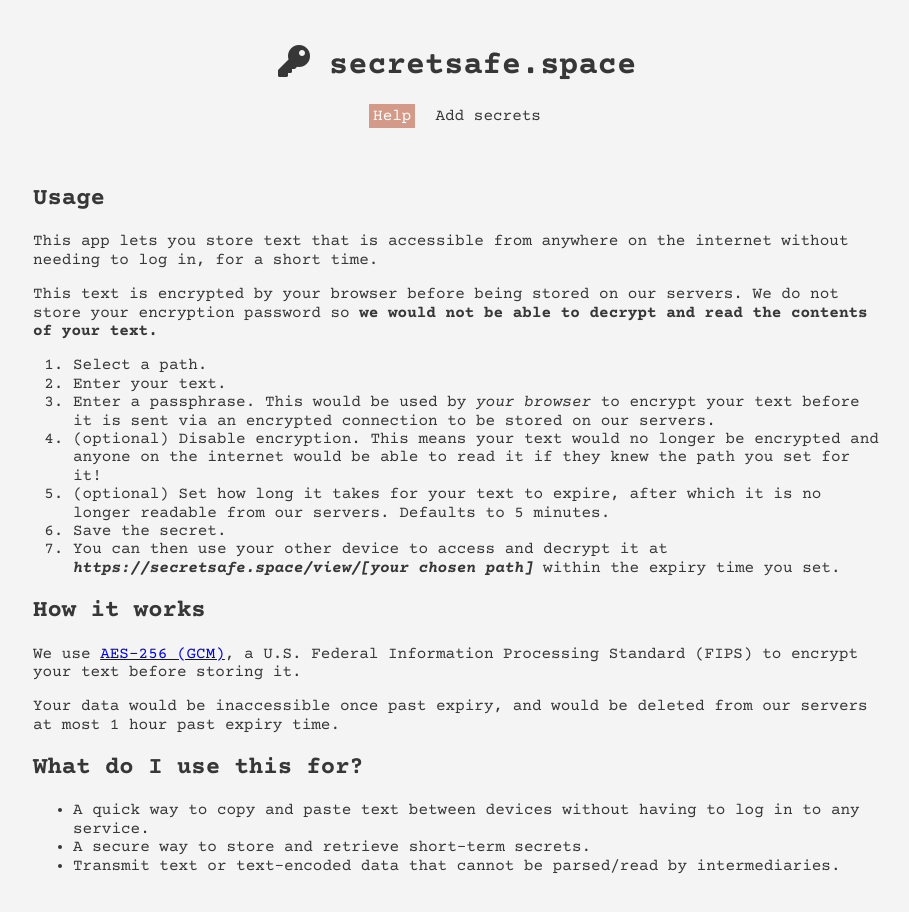
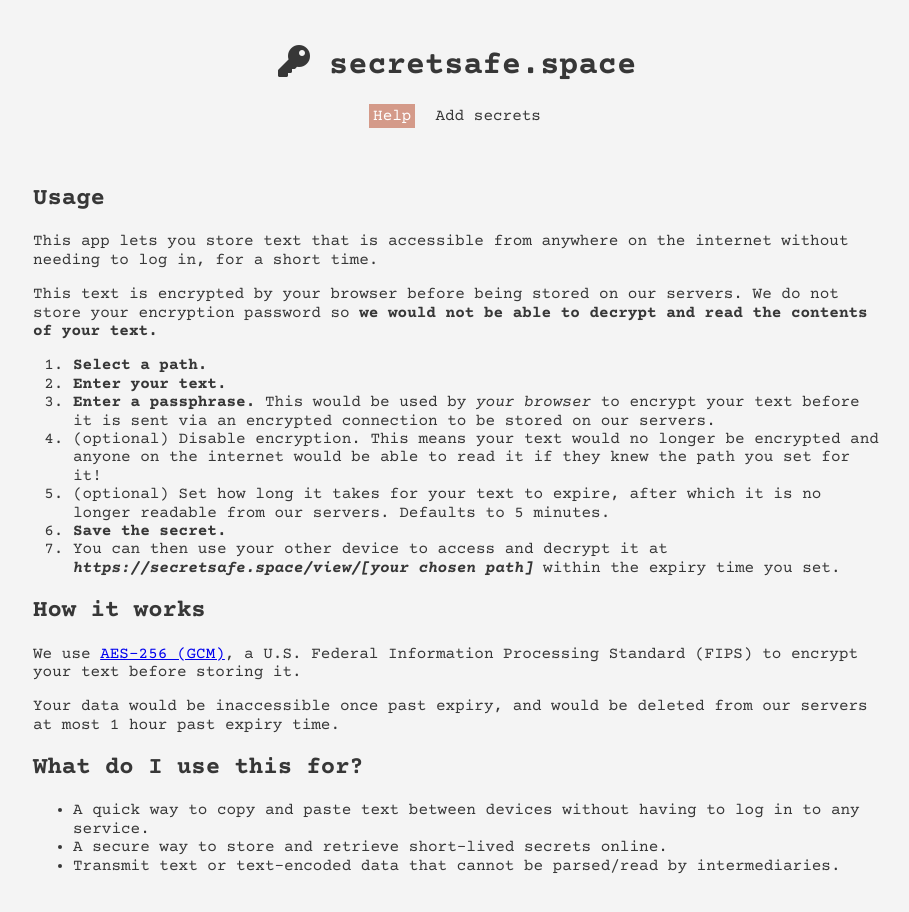
Before and after one commit to weijunyu/secret-safe-space, a React (Create React App) app in the folder client/: page / in a window 1280 px wide. Shown: the top 912 px of the page, without its empty margins (183-1092 px from the left). Built offline with nearby package versions, Linux system fonts and the light colour scheme; no server answers.

Commit message:
Updating help

```diff
--- a/client/src/components/Help.tsx
+++ b/client/src/components/Help.tsx
@@ -21,12 +21,16 @@ export default function Help() {
         </strong>
       </p>
       <ol>
-        <li>Select a path.</li>
-        <li>Enter your text.</li>
         <li>
-          Enter a passphrase. This would be used by <em>your browser</em> to
-          encrypt your text before it is sent via an encrypted connection to be
-          stored on our servers.
+          <strong>Select a path.</strong>
+        </li>
+        <li>
+          <strong>Enter your text.</strong>
+        </li>
+        <li>
+          <strong>Enter a passphrase.</strong> This would be used by{" "}
+          <em>your browser</em> to encrypt your text before it is sent via an
+          encrypted connection to be stored on our servers.
         </li>
         <li>
           (optional) Disable encryption. This means your text would no longer be
@@ -37,7 +41,9 @@ export default function Help() {
           (optional) Set how long it takes for your text to expire, after which
           it is no longer readable from our servers. Defaults to 5 minutes.
         </li>
-        <li>Save the secret.</li>
+        <li>
+          <strong>Save the secret.</strong>
+        </li>
         <li>
           You can then use your other device to access and decrypt it at{" "}
           <strong>
@@ -69,7 +75,7 @@ export default function Help() {
           A quick way to copy and paste text between devices without having to
           log in to any service.
         </li>
-        <li>A secure way to store and retrieve short-term secrets.</li>
+        <li>A secure way to store and retrieve short-lived secrets online.</li>
         <li>
           Transmit text or text-encoded data that cannot be parsed/read by
           intermediaries.
```
